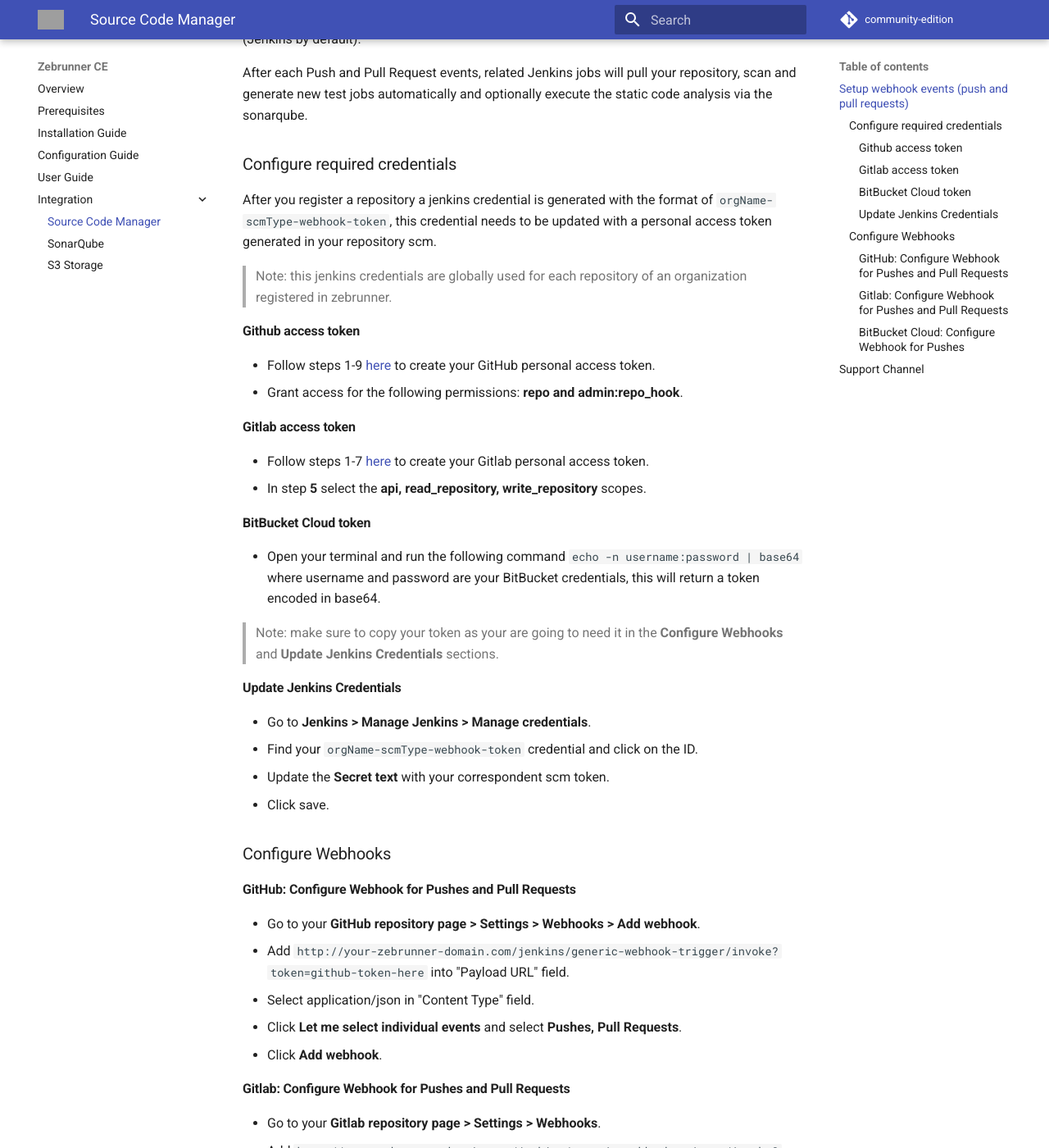
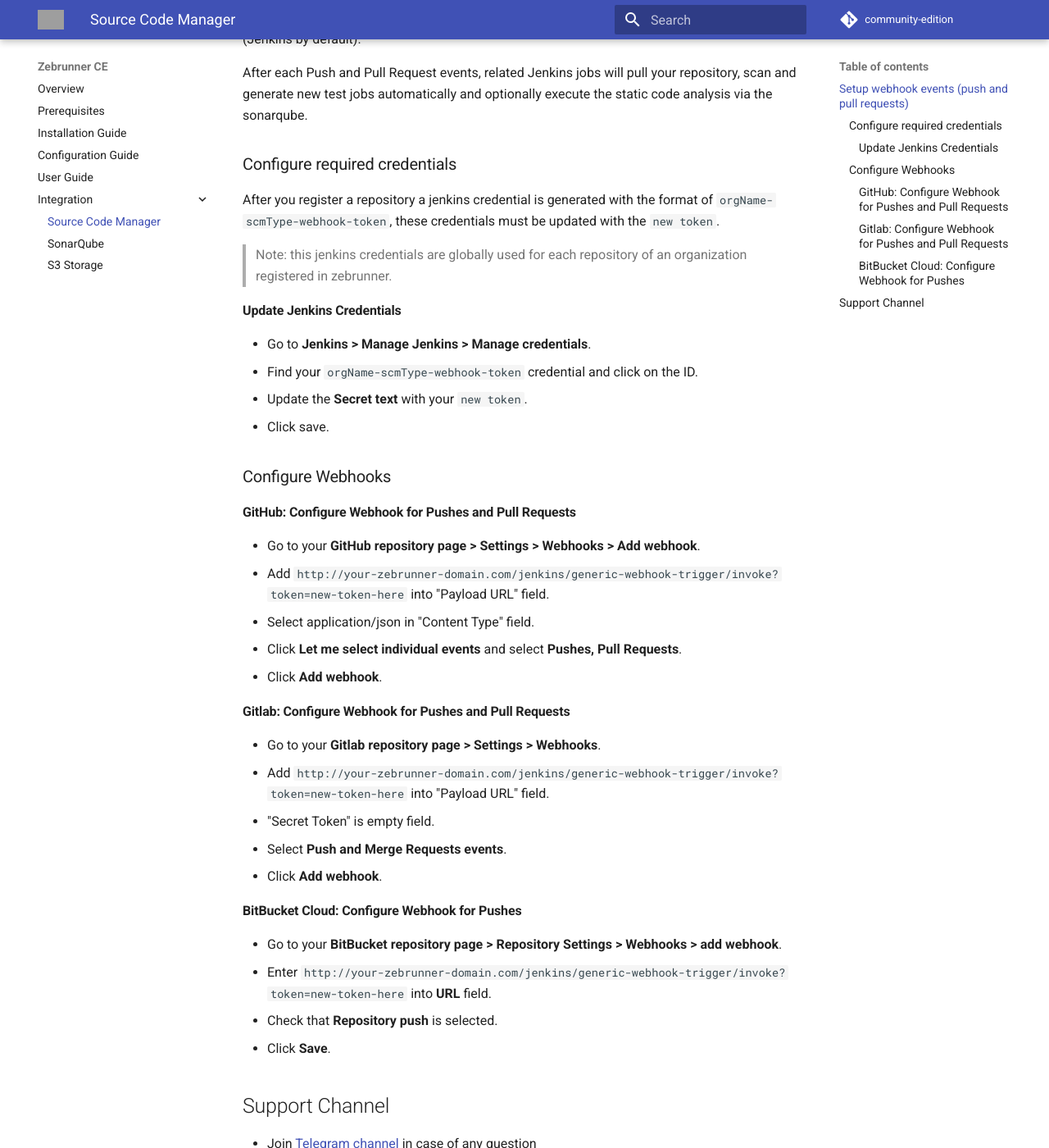
Before and after one commit to zebrunner/community-edition, an MkDocs documentation site: the page built from docs/integration/scm.md, in a window 1280 px wide and 1400 px high, scrolled down 247 px. Shown: the whole window at 82% size. Built offline with MkDocs 1.6.1 and Material for MkDocs 9.7.7, drawn with Linux system fonts in a browser that asks for light colours; comment, search, counter and statistics services are not loaded; some of the changed text lies outside the part shown; grey boxes are pictures that could not be loaded.

Commit message:
Some documentation has been edited

````diff
--- a/docs/integration/scm.md
+++ b/docs/integration/scm.md
@@ -8,50 +8,35 @@
 
 ### Configure required credentials
 
-After you register a repository a jenkins credential is generated with the format of `orgName-scmType-webhook-token`, this credential needs to be updated with a personal access token generated in your repository scm.
+After you register a repository a jenkins credential is generated with the format of `orgName-scmType-webhook-token`, these credentials must be updated with the `new token`.
 > Note: this jenkins credentials are globally used for each repository of an organization registered in zebrunner.
-
-#### Github access token
-
-  * Follow steps 1-9 [here](https://docs.github.com/en/free-pro-team@latest/github/authenticating-to-github/creating-a-personal-access-token) to create your GitHub personal access token.
-  * Grant access for the following permissions: **repo and admin:repo_hook**.
-
-#### Gitlab access token
-  * Follow steps 1-7 [here](https://docs.gitlab.com/ee/user/profile/personal_access_tokens.html#creating-a-personal-access-token) to create your Gitlab personal access token.
-  * In step **5** select the **api, read_repository, write_repository** scopes.
-
-
-#### BitBucket Cloud token
-  * Open your terminal and run the following command ```echo -n username:password | base64``` where username and password are your BitBucket credentials, this will return a token encoded in base64.
-
-> Note: make sure to copy your token as your are going to need it in the **Configure Webhooks** and **Update Jenkins Credentials** sections.
 
 #### Update Jenkins Credentials
 
   * Go to **Jenkins > Manage Jenkins > Manage credentials**.
   * Find your `orgName-scmType-webhook-token` credential and click on the ID.
-  * Update the **Secret text** with your correspondent scm token.
+  * Update the **Secret text** with your `new token`.
   * Click save.
 
 ### Configure Webhooks
 
 #### GitHub: Configure Webhook for Pushes and Pull Requests
   * Go to your **GitHub repository page > Settings > Webhooks > Add webhook**.
-  * Add `http://your-zebrunner-domain.com/jenkins/generic-webhook-trigger/invoke?token=github-token-here` into "Payload URL" field.
+  * Add `http://your-zebrunner-domain.com/jenkins/generic-webhook-trigger/invoke?token=new-token-here` into "Payload URL" field.
   * Select application/json in "Content Type" field.
   * Click **Let me select individual events** and select **Pushes, Pull Requests**.
   * Click **Add webhook**.
 
 #### Gitlab: Configure Webhook for Pushes and Pull Requests
   * Go to your **Gitlab repository page > Settings > Webhooks**.
-  * Add `http://your-zebrunner-domain.com/jenkins/generic-webhook-trigger/invoke?token=gitlab-token-here` into "Payload URL" field.
+  * Add `http://your-zebrunner-domain.com/jenkins/generic-webhook-trigger/invoke?token=new-token-here` into "Payload URL" field.
   * "Secret Token" is empty field.
   * Select **Push and Merge Requests events**.
   * Click **Add webhook**.
 
 #### BitBucket Cloud: Configure Webhook for Pushes
   * Go to your **BitBucket repository page > Repository Settings > Webhooks > add webhook**.
-  * Enter `http://your-zebrunner-domain.com/jenkins/generic-webhook-trigger/invoke?token=bitbucket-token-here` into **URL** field.
+  * Enter `http://your-zebrunner-domain.com/jenkins/generic-webhook-trigger/invoke?token=new-token-here` into **URL** field.
   * Check that **Repository push** is selected.
   * Click **Save**.
 
````
